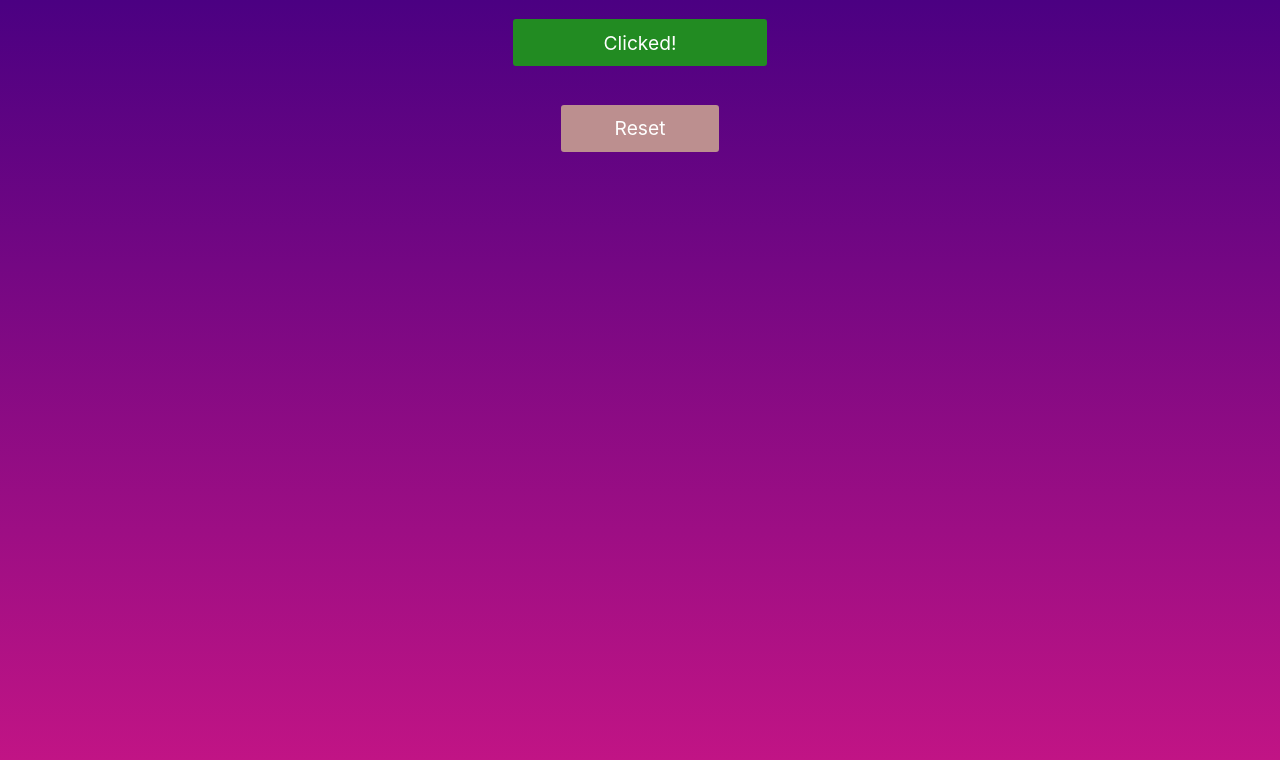
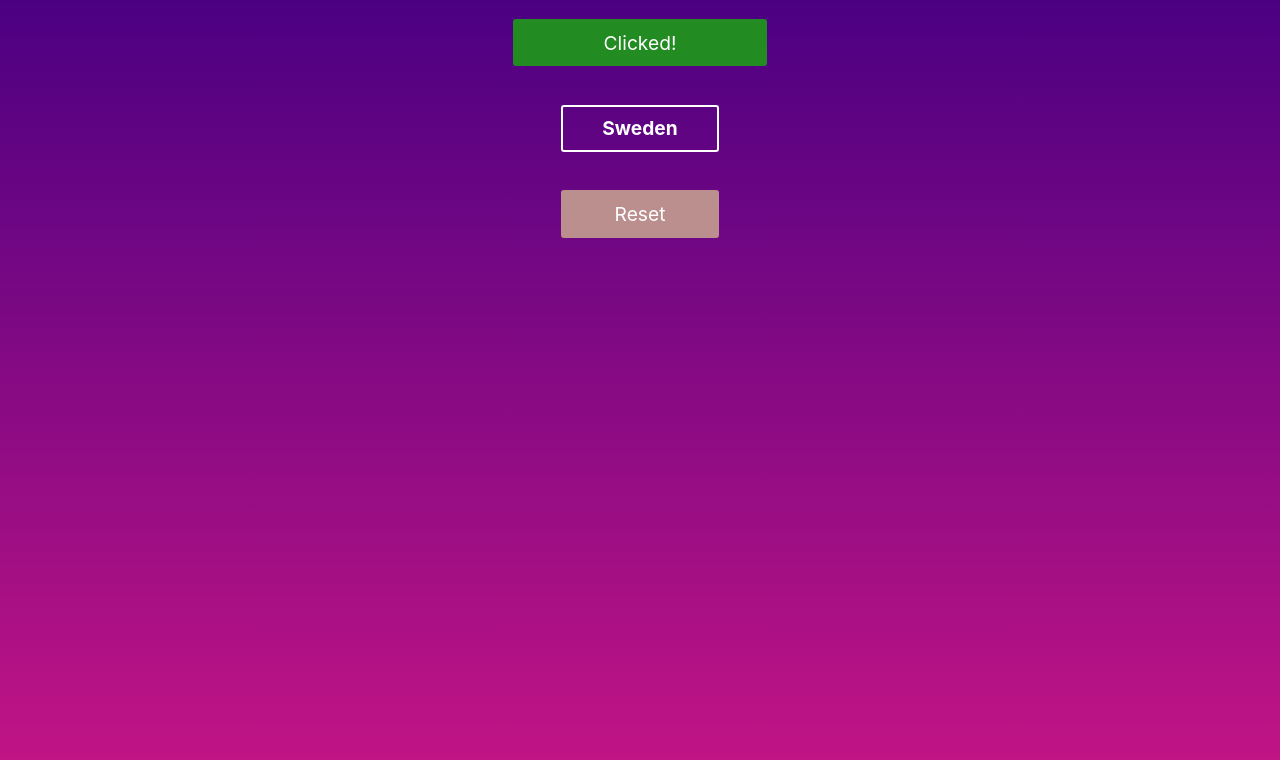
Before and after one commit to Daniel-K-Miller/Random-Nordic-Fact, a React (Create React App) app: page / in a window 1280 px wide. Both pictures are taken after a click on the link "Click here!". Shown: the top 760 px of the page. Built offline with nearby package versions, Linux system fonts and the light colour scheme.

Commit message:
Added random country name generator

```diff
--- a/src/App.js
+++ b/src/App.js
@@ -2,6 +2,10 @@ import React, { Component } from 'react';
 import styled, { css } from 'styled-components';
 import PrimButton from './modules/PrimButton.js';
 import ResetButton from './modules/ResetButton.js'
+import Name from './modules/Name.js'
+
+const nordicArray = ["Denmark", "Norway", "Sweden", "Finland", "Iceland"];
+
 
 const Wrapper = styled.section`
   display: block;
@@ -18,14 +22,17 @@ class App extends Component {
     super(props);
     this.state = {
       text: 'Click here!',
-      styles: 'primary'
+      styles: 'primary',
+      index: ''
     }
   }
   handleClick = () => {
+    let random = Math.floor(Math.random() * nordicArray.length);
     this.setState({
       text: "Clicked!",
-      styles: 'secondary'
-    })
+      styles: 'secondary',
+      index: random
+    });
   }
   handleReset = () => {
     this.setState({
@@ -33,12 +40,17 @@ class App extends Component {
       styles: 'primary'
     })
   }
+
+
   render() {
+
+
     return (
       <Wrapper>
         <InnerWrapper>
           <PrimButton styles={this.state.styles} onChange={this.handleClick} text={this.state.text} />
         </InnerWrapper>
+        <Name text={this.state.text} country={nordicArray[this.state.index]} />
         <InnerWrapper>
           <ResetButton text={this.state.text} onChange={this.handleReset} />
         </InnerWrapper>
--- /dev/null
+++ b/src/modules/Name.js
@@ -0,0 +1,46 @@
+import React, { Component } from 'react';
+import styled, { css } from 'styled-components';
+
+const NameCom = styled.h1`
+  color: white;
+  padding: .5em 1em;
+  font-size: 1.2em;
+  background: transparent;
+  border: 2px solid white;
+  border-radius: 3px;
+  text-align: center;
+  display: inline-block;
+  margin: 1em;
+  width: 6em;
+  text-decoration: none;
+  /* Fix this problem here */
+  ${props => props.country === 'Norway' && css`
+    color: red;
+  `}
+  :hover {
+      animation: myMove 2s ease-in-out;
+  }
+  @keyframes myMove {
+      0% {
+          opacity: 1;
+      }
+      50% {
+          opacity: .5;
+      }
+      100% {
+          opacity: 1;
+      }
+  }
+`
+
+class Name extends Component {
+    render() {
+        return (
+            <React.Fragment>
+                {this.props.text === "Clicked!" && <NameCom>{this.props.country}</NameCom>}
+            </React.Fragment>
+        );
+    }
+}
+
+export default Name;
--- a/src/modules/PrimButton.js
+++ b/src/modules/PrimButton.js
@@ -15,7 +15,7 @@ const Button = styled.a`
   text-decoration: none;
   cursor: pointer;
   ${props => props.styles === 'primary' && css`
-  background: 	goldenrod;
+  background: goldenrod;
   color: white;
   border: 2px solid goldenrod;
   `}
@@ -29,7 +29,7 @@ const Button = styled.a`
 class PrimButton extends Component {
     render() {
         return (
-            <Button styles={this.props.styles} onClick={this.props.onChange}>
+            <Button styles={this.props.styles} onClick={this.props.text === "Click here!" ? this.props.onChange : undefined}>
                 {this.props.text}
             </Button>
         );
--- a/src/modules/ResetButton.js
+++ b/src/modules/ResetButton.js
@@ -1,5 +1,5 @@
 import React, { Component } from 'react';
-import styled, { css } from 'styled-components';
+import styled from 'styled-components';
 
 const Button = styled.a`
   color: white;
```
